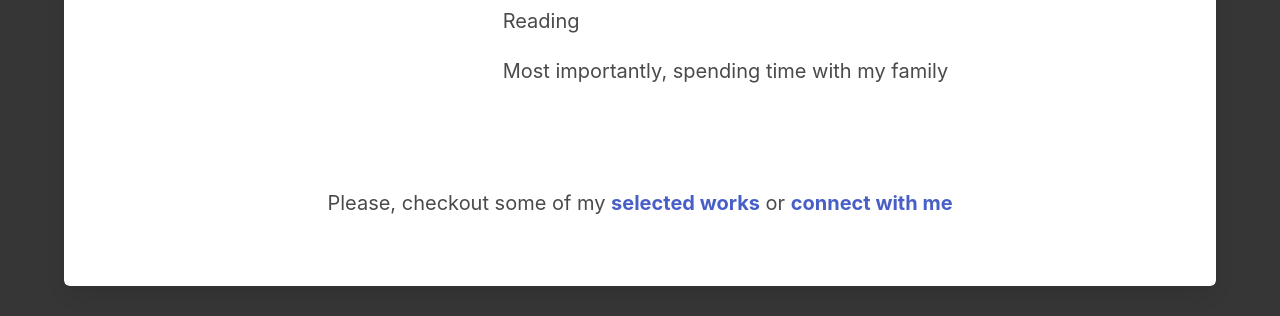
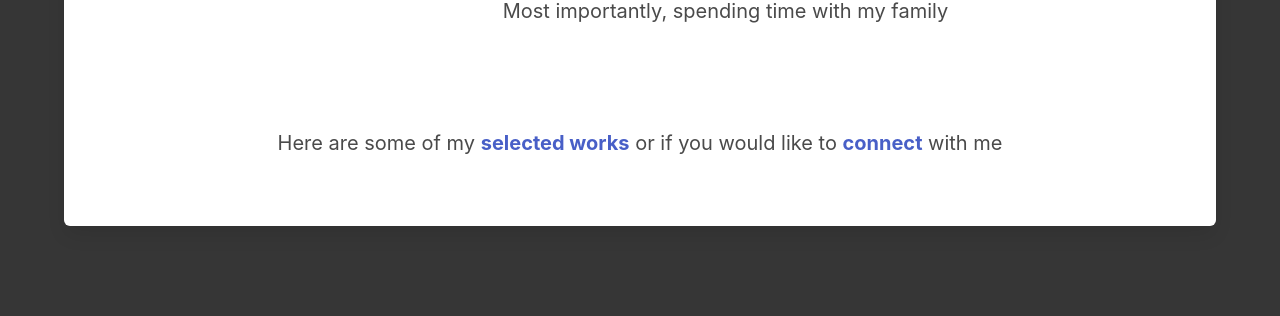
Before and after one commit to sempercuriosus/portfolio-v2, a React (Vite) app: page / in a window 1280 px wide. Shown: the part 1496-1812 px from the top of the page. Built offline with nearby package versions, Linux system fonts and the light colour scheme.

Commit message:
removing about header for now

```diff
--- a/src/components/About/about.jsx
+++ b/src/components/About/about.jsx
@@ -20,12 +20,12 @@ function About() {
             className='blink-me'
             style={{ marginLeft: '1rem' }}></span>
         </div>
-
+        {/*
         <div
           className='title orangeify'
           style={{ paddingLeft: '1rem' }}>
           ABOUT
-        </div>
+        </div> */}
 
         <hr />
         <div className='box is-size-5'>
@@ -78,7 +78,7 @@ function About() {
           <br />
 
           <div className='section has-text-centered'>
-            Please, checkout some of my{' '}
+            Here are some of my{' '}
             <strong>
               <Link
                 id='link-portfolio-about'
@@ -86,14 +86,15 @@ function About() {
                 selected works
               </Link>
             </strong>{' '}
-            or{' '}
+            or if you would like to{' '}
             <strong>
               <Link
                 id='link-contact-about'
                 to='/Contact'>
-                connect with me
+                connect
               </Link>
-            </strong>
+            </strong>{' '}
+            with me
           </div>
         </div>
       </section>
```
